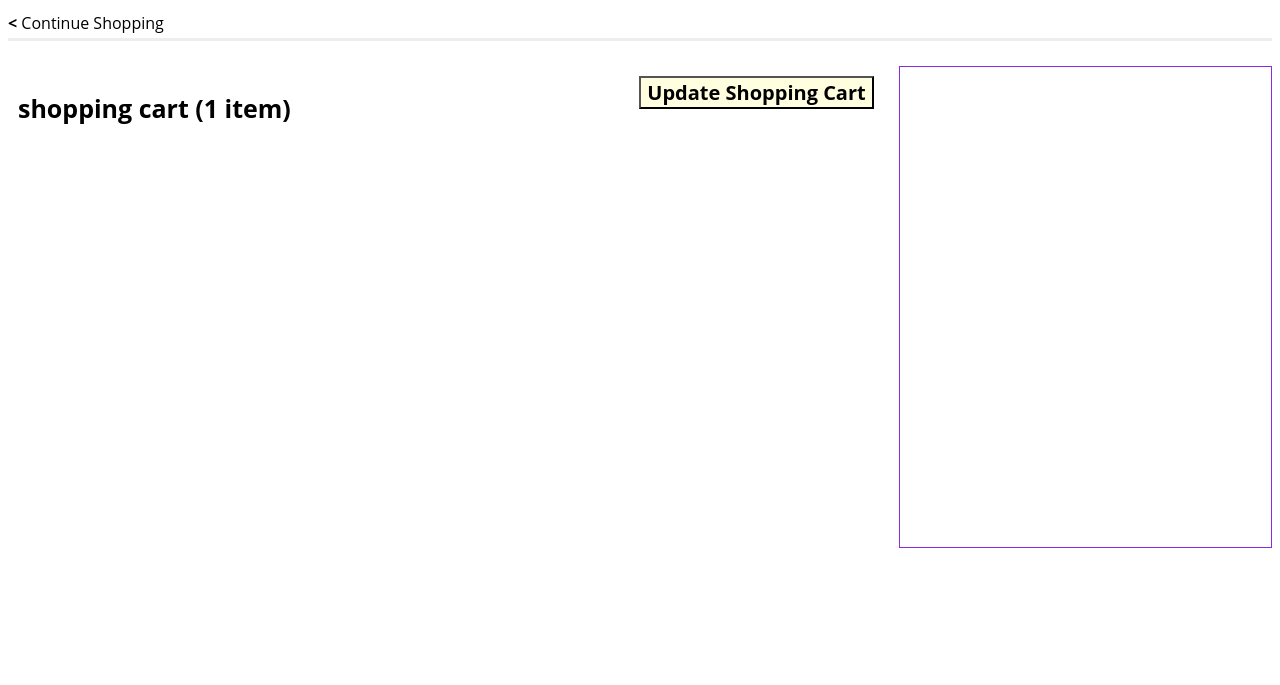
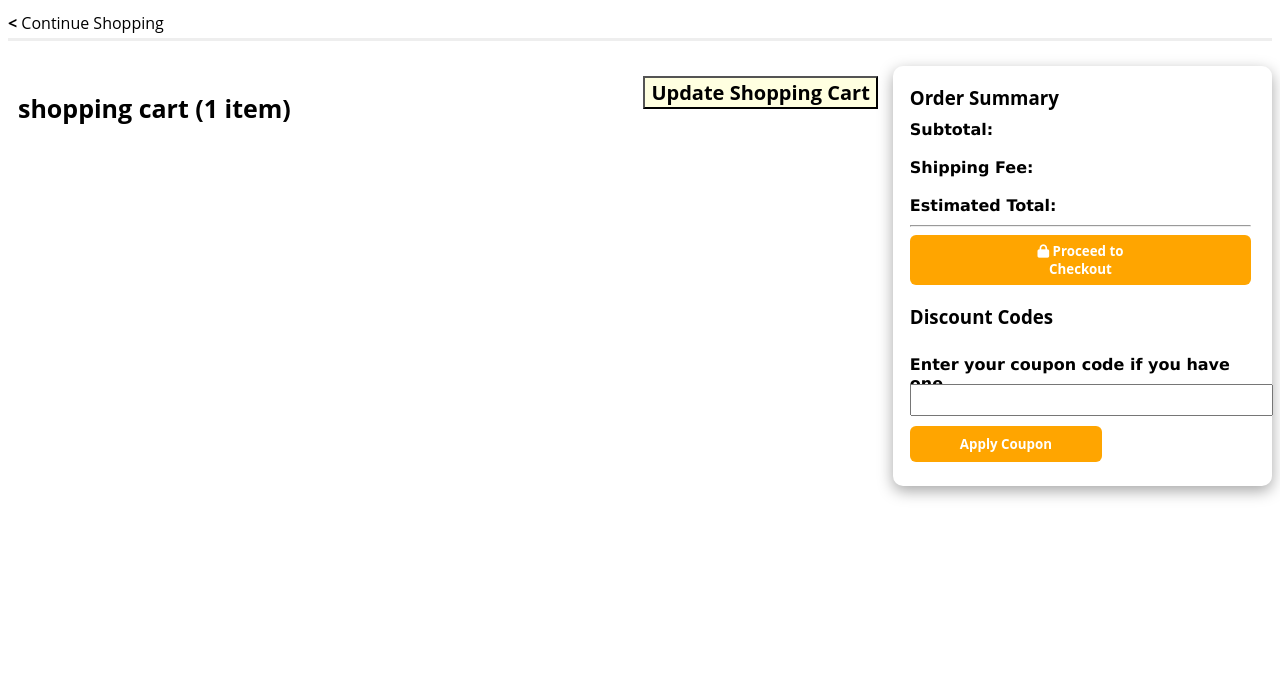
Before and after one commit to BhaveshSuthar00/ubuy-project, a plain HTML site: page cart/cartofitems.html in a window 1280 px wide. Shown: the top 685 px of the page. Drawn offline with Linux system fonts and the light colour scheme.

Commit message:
my changes

```diff
--- a/cart/cartofitems.css
+++ b/cart/cartofitems.css
@@ -180,7 +180,7 @@
 .mainbody {
   position: relative;
 }
-.detail+a {
+.detail + a {
   position: absolute;
   bottom: 0;
   margin-bottom: 5%;
@@ -276,3 +276,79 @@
 #subfooter-row3-lastcol > div:nth-child(1) {
   line-height: 22px;
 }
+/* Ankit Css part */
+
+.paytag,
+.h2,
+.h4 {
+  font-family: "Lucida Sans", "Lucida Sans Regular", "Lucida Grande",
+    "Lucida Sans Unicode", Geneva, Verdana, sans-serif;
+  font-weight: bold;
+}
+
+.ordersummary {
+  width: 30%;
+  height: 70%;
+  /* border: 1px solid red; */
+  box-shadow: rgba(0, 0, 0, 0.35) 0px 5px 15px;
+  margin-left: 15px;
+  border-radius: 10px;
+}
+.orderbox {
+  width: 100%;
+  height: 9%;
+  display: flex;
+  /* border: 1px solid red; */
+  border-radius: 10px;
+}
+
+.orderbox1,
+.orderbox2,
+.orderbox3,
+.orderbox4,
+.orderbox5,
+.orderbox6 {
+  width: 50%;
+  height: 100%;
+  /* border: 1px solid red; */
+  border-radius: 10px;
+}
+.order {
+  width: 90%;
+  height: 100%;
+  /* border: 1px solid red; */
+  margin-left: 17px;
+}
+
+.proceedbutton {
+  padding: 7px 120px;
+  background-color: orange;
+  color: white;
+  border: none;
+  font-weight: bold;
+  border-radius: 6px;
+  cursor: pointer;
+}
+
+.discountcodes {
+  height: 7%;
+  width: 100%;
+  /* border: 1px solid red; */
+}
+input {
+  padding: 5px 92px;
+}
+
+.applycoupon {
+  padding: 9px 50px;
+  background-color: orange;
+  color: white;
+  border: none;
+  font-weight: bold;
+  border-radius: 6px;
+  margin-top: 10px;
+  cursor: pointer;
+}
+.paytag {
+  font-weight: bold;
+}
--- a/cart/cartofitems.html
+++ b/cart/cartofitems.html
@@ -14,7 +14,7 @@
   </head>
   <body>
     <div class="orderlist">
-      <a href="/mainproject page/productmainpage.html">Continue Shopping</a>
+      <a href="">Continue Shopping</a>
     </div>
     <!-- <div>continue shopping</div> -->
     <div class="container">
@@ -32,16 +32,45 @@
       </div>
 
       <!-- ankit part -->
-      <div id="payment">
 
+      <div class="ordersummary">
+        <div class="order">
+          <div class="orderbox">
+            <div class="orderbox1"><h3 class="h3">Order Summary</h3></div>
+          </div>
+          <div class="orderbox">
+            <div class="orderbox1"><p class="paytag">Subtotal:</p></div>
+            <div class="orderbox4"></div>
+          </div>
+          <div class="orderbox">
+            <div class="orderbox2"><p class="paytag">Shipping Fee:</p></div>
+            <div class="orderbox5"></div>
+          </div>
+          <div class="orderbox">
+            <div class="orderbox3"><p class="paytag">Estimated Total:</p></div>
+            <div class="orderbox6"></div>
+          </div>
 
+          <hr />
+          <button
+            class="proceedbutton"
+            type="button"
+            onclick="proceedToCheckout()"
+            title="Proceed to Checkout"
+          >
+            <i class="fas fa-lock"></i> Proceed to Checkout
+          </button>
+          <div class="discountcodes"><h3 class="h3">Discount Codes</h3></div>
+          <div class="discountcodes">
+            <h4 class="h4">Enter your coupon code if you have one.</h4>
+          </div>
+          <input type="text" />
 
-
-
+          <button class="applycoupon">Apply Coupon</button>
+        </div>
       </div>
     </div>
-    <div>
-    </div>
+
     <!-- footer part of cart -->
     <footer class="footerofcart">
       <div id="finaltable">
@@ -214,8 +243,9 @@
       <div>
         <div id="subfooter-row1">
           <div>UBUY POPULAR SEARCHES</div>
-          <div id="subfooter-subdelivery">Delivery:
-            <select  name="" id="subfooter-countrynames">
+          <div id="subfooter-subdelivery">
+            Delivery:
+            <select name="" id="subfooter-countrynames">
               <option value="">India</option>
               <option value="">Hong Kong</option>
               <option value="">Japan</option>
@@ -236,7 +266,7 @@
             </select>
           </div>
         </div>
-        <hr>
+        <hr />
         <div id="subfooter-row2">
           <ul>
             <li><a href="#">Mobile & Tab</a></li>
@@ -249,7 +279,7 @@
             <li><a href="#">Boys Jeans</a></li>
           </ul>
         </div>
-        <hr>
+        <hr />
         <div id="subfooter-row3">
           <div>Copyright © 2021 Ubuy Co. All rights reserved.</div>
           <div id="subfooter-row3-ul">
@@ -264,7 +294,7 @@
           <div id="subfooter-row3-lastcol">
             <div>Follow Us</div>
             <div>
-             <a href="#"><i class="fab fa-facebook-f"></i></a>
+              <a href="#"><i class="fab fa-facebook-f"></i></a>
               <a href="#"><i class="fab fa-instagram"></i></a>
               <a href="#"><i class="fab fa-youtube"></i></a>
               <a href="#"><i class="fab fa-twitter"></i></a>
--- a/cart/cartofitems.js
+++ b/cart/cartofitems.js
@@ -86,3 +86,7 @@ function deleteItem(index) {
   localStorage.setItem("pro", JSON.stringify(datastorage));
   displayTable(datastorage);
 }
+// here ankit
+function proceedToCheckout() {
+  window.location.href = "checkout.html";
+}
--- a/cart/checkout.css
+++ b/cart/checkout.css
@@ -43,11 +43,19 @@
   text-align: center;
 }
 
+#scrollbox {
+  /* border: 1px solid red; */
+  height: 380px;
+  width: 84%;
+  overflow-y: scroll;
+}
+
 .order {
-  width: 84%;
-  height: 30%;
+  width: 95%;
+  height: 300px;
   border: 1px solid orange;
   border-radius: 7px;
+  margin: 2%;
 }
 
 .deliverydays {
@@ -151,8 +159,8 @@ form > select {
   color: white;
   font-weight: bold;
   font-size: 17px;
-  margin-left: 30%;
-  margin-top: 2.4%;
+  margin-left: 28%;
+  margin-top: 3.2%;
   cursor: pointer;
 }
 
--- a/cart/checkoutonepage.css
+++ b/cart/checkoutonepage.css
@@ -25,7 +25,7 @@
 #address {
   width: 95%;
   height: 30%;
-  /* border: 1px solid red; */
+  border: 0.1px solid orange;
 }
 
 .box2 {
@@ -42,20 +42,18 @@
   margin-right: 40px;
 }
 
-.box4 {
-  height: 7%;
+#scrollbox {
+  /* border: 1px solid red; */
+  height: 380px;
   width: 100%;
-  /* border: 2px solid rgb(24, 211, 65); */
-  width: 100%;
-  text-align: center;
+  overflow-y: scroll;
 }
 
 .order {
   width: 95%;
-  height: 70%;
+  height: 300px;
   border: 1px solid orange;
   border-radius: 7px;
-
   margin: 2%;
 }
 
@@ -89,12 +87,20 @@
   width: 100%;
   border-bottom: 0.3px solid grey;
 }
-.paybox1,.paybox2,.paybox3,.paybox4,.paybox5,.paybox6,.paybox7,.paybox8,.paybox9,.paybox10{
+.paybox1,
+.paybox2,
+.paybox3,
+.paybox4,
+.paybox5,
+.paybox6,
+.paybox7,
+.paybox8,
+.paybox9,
+.paybox10 {
   width: 50%;
   height: 100%;
   /* border: 1px solid red; */
 }
-
 
 .des {
   width: 100%;
@@ -108,6 +114,14 @@
   height: 70px;
   width: 100px;
   margin-left: 40px;
+}
+
+.box4 {
+  height: 7%;
+  width: 100%;
+  /* border: 2px solid rgb(24, 211, 65); */
+  width: 100%;
+  text-align: center;
 }
 
 .box4 > p {
@@ -132,7 +146,7 @@ form > input {
   font-weight: bold;
   font-size: 17px;
   margin-left: 28%;
-  margin-top: 2.8%;
+  margin-top: 3.7%;
   cursor: pointer;
 }
 
@@ -164,7 +178,6 @@ form > input {
   background-color: rgb(238, 226, 238);
   /* border: 1px solid red; */
   display: flex;
-
 }
 
 .visa {
@@ -199,19 +212,11 @@ li {
 .ptag {
   padding: 10px;
 }
-#scrollbox {
-  border: 1px solid red;
-  height: 40%;
-  width: 100%;
-  overflow-y: scroll;
 
-
-
-}
 .color {
   color: rgb(32, 30, 30);
 }
-.paytag{
+.paytag {
   margin-left: 13px;
   margin-top: 13px;
 }
```
Also changed, not shown: cart/checkout.html (+40 -11 lines), cart/checkoutonepage.html (+1 -5 lines), cart/paymentform.html (+11 -19 lines).
